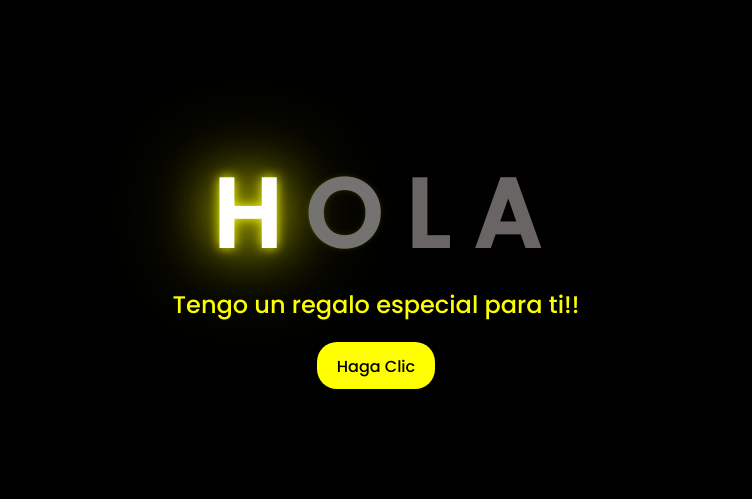
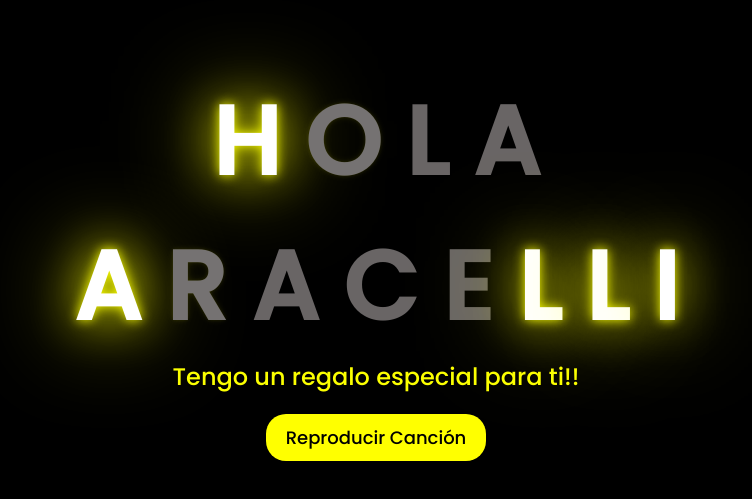
Before and after one commit to LUK2106/ARACELLI, a plain HTML site: page index.html in a window 1280 px wide. Shown: the part 143-642 px from the top of the page, without its empty margins (272-1024 px from the left). Drawn offline with Linux system fonts and the light colour scheme.

Commit message:
Modificar texto y agregar botón para reproducir canción

```diff
--- a/index.html
+++ b/index.html
@@ -10,28 +10,34 @@
 </head>
 <body>
     <div class="greetings">
-
         <span>H</span>
         <span>O</span>
         <span>L</span>
         <span>A</span>
     </div>
     <div class="greetings">
-        <span></span>
-        <span></span>
-        <span></span>
-        <span></span>
-        <span></span>
-        <span></span>
+        <span>A</span>
+        <span>R</span>
+        <span>A</span>
+        <span>C</span>
+        <span>E</span>
+        <span>L</span>
+        <span>L</span>
+        <span>I</span>
     </div>
     <div class="description">
         <span>Tengo un regalo especial para ti!!</span>
     </div>
     <div class="button">
-        <button>
-            <a href="FLORES.html">Haga Clic</a>
-        </button>
+        <button id="playSong">Reproducir Canción</button>
+        <audio id="song" src="regalo.mp3" preload="auto"></audio>
+    </div>
 
-    </div>
+    <script>
+        document.getElementById('playSong').addEventListener('click', function() {
+            var song = document.getElementById('song');
+            song.play();
+        });
+    </script>
 </body>
 </html>
```
